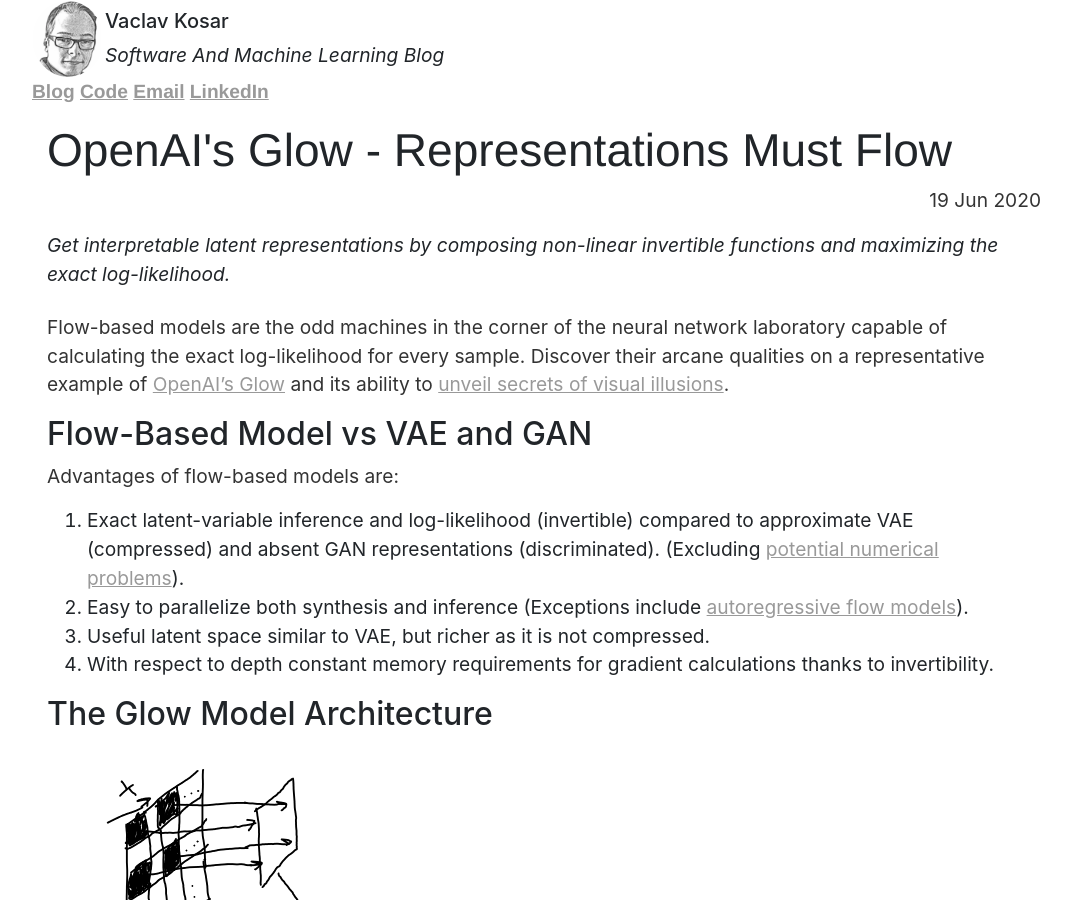
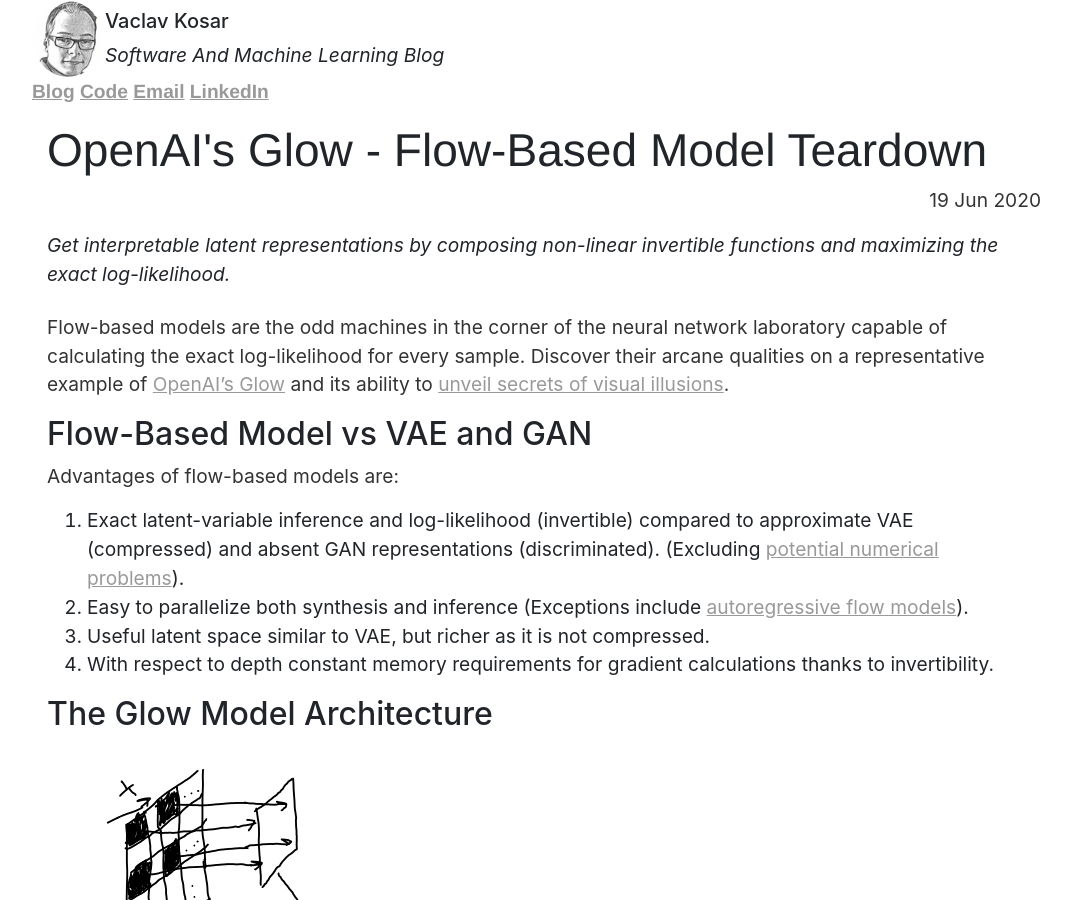
Before and after one commit to vackosar/vackosar.github.io, a Jekyll site: the page built from _posts/2020-06-19-openais-glow-flow-based-model-teardown.md, in a window 1280 px wide and 900 px high. Shown: the whole window, without its empty margins (96-1167 px from the left). Built offline with Jekyll 4.4.1, drawn with Linux system fonts in a browser that asks for light colours; nearby versions of some CDN libraries; library files that are not in the unit come from our copies; comment, search, counter and statistics services are not loaded.

Commit message:
flowbased model

```diff
--- a/_posts/2020-06-19-glow-the-representations-must-flow.md
+++ b/_posts/2020-06-19-openais-glow-flow-based-model-teardown.md
@@ -1,6 +1,6 @@
 ---
 layout: post
-title: "OpenAI's Glow - Representations Must Flow"
+title: "OpenAI's Glow - Flow-Based Model Teardown"
 date: 2020-06-19
 categories: ML
 description: Get interpretable latent representations by composing non-linear invertible functions and maximizing the exact log-likelihood.
```
